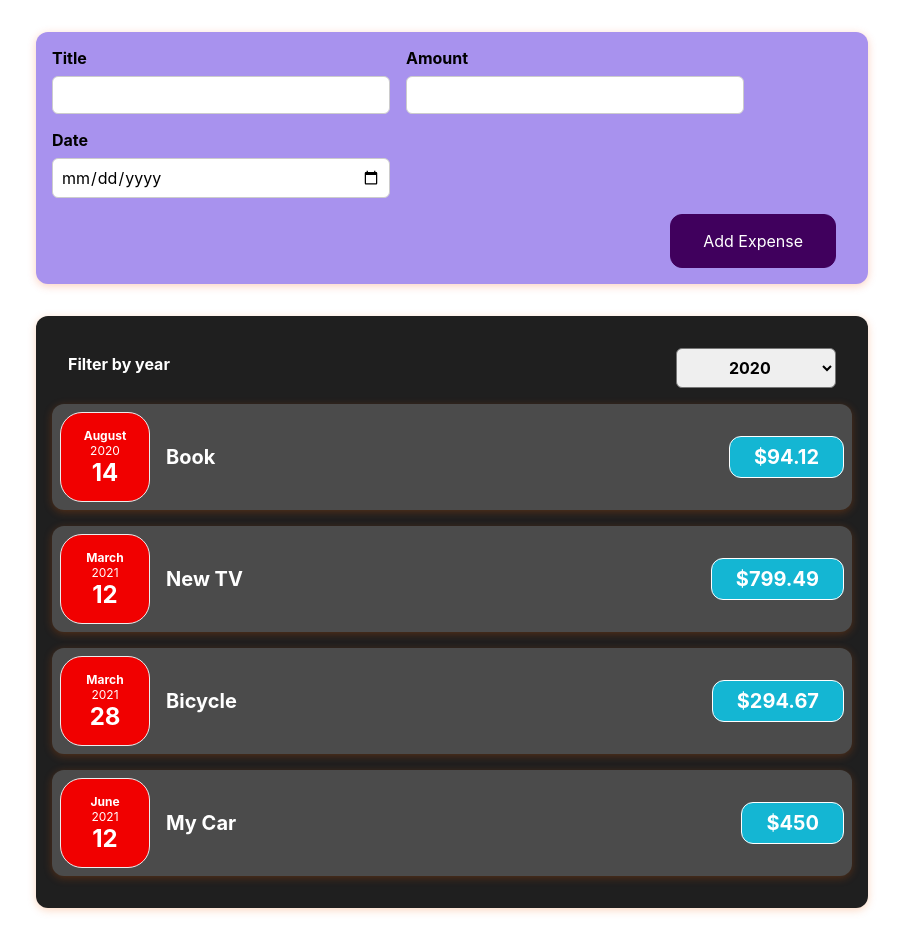
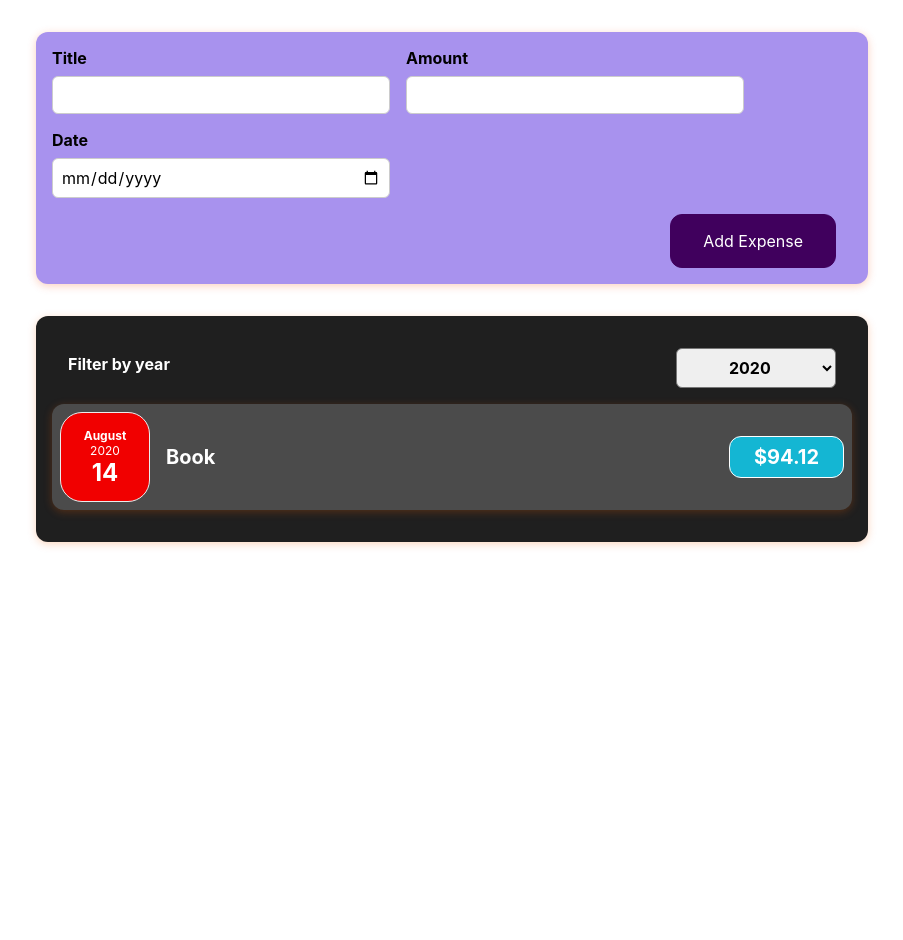
Before and after one commit to OerdBej/tracker-me, a React (Create React App) app: page / in a window 1280 px wide. Shown: the whole page, without its empty margins (188-1091 px from the left). After the commit the page ends 800 px from the top, so only its background shows below. Built offline with nearby package versions, Linux system fonts and the light colour scheme.

Commit message:
filtered method for the expense.js component added

```diff
--- a/src/App.js
+++ b/src/App.js
@@ -1,3 +1,5 @@
+// this was the first edition of the app.js
+
 import React, { useState } from "react";
 import Expenses from "./components/Expenses";
 import NewExpense from "./components/NewExpense/NewExpense";
@@ -30,7 +32,7 @@
 
   // to see if the data arrived here. this is trigered when new expense is put there.
   const addExpenseHandler = (expense) => {
-    //  update the state depending on the previous state. Arrow function with all the data from object states, and we update the state that we created for the dummy data. A function as an argument to update the state. random argument name... the data come from "expense" argument.
+    // so we use a function with all the data form expense to use it as paramater for the setexpense state in order to update the previus state with the latest data. dynamic list that get updated
     setExpenses((prevExpenses) => {
       return [expense, ...prevExpenses];
     });
--- a/src/components/Expenses.js
+++ b/src/components/Expenses.js
@@ -11,14 +11,20 @@
   const filterChangeHandler = (selectedYear) => {
     setFilteredYear(selectedYear);
   };
+
+  const filteredExpenses = props.items.filter((expense) => {
+    return expense.date.getFullYear().toString() === filteredYear;
+  });
   return (
     <Card className="expenses">
       <ExpensesFilter
         selected={filteredYear}
         onChangeFilter={filterChangeHandler}
       />
-      {props.items.map((expense) => (
+
+      {filteredExpenses.map((expense, index) => (
         <ExpenseItem
+          key={expense.id}
           title={expense.title}
           amount={expense.amount}
           date={expense.date}
```
